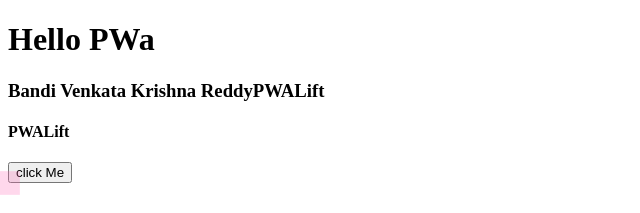
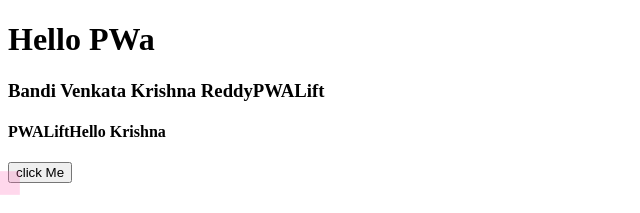
Before and after one commit to venky26112020/mypwa.github.io, an Angular app: page / in a window 1280 px wide. Shown: the top 213 px of the page, without its empty margins (0-640 px from the left). Built offline with nearby package versions, Linux system fonts and the light colour scheme.

Commit message:
Modified App file

```diff
--- a/src/app/app.component.html
+++ b/src/app/app.component.html
@@ -1,5 +1,5 @@
 <h1>Hello PWa</h1>
 <h3>Bandi Venkata Krishna Reddy{{title}}</h3>
-<h4>{{title}}</h4>
+<h4>{{title}}Hello Krishna</h4>
 <button (click)="clickME($event)">click Me</button><br>
 <span class='live'></span>
```
